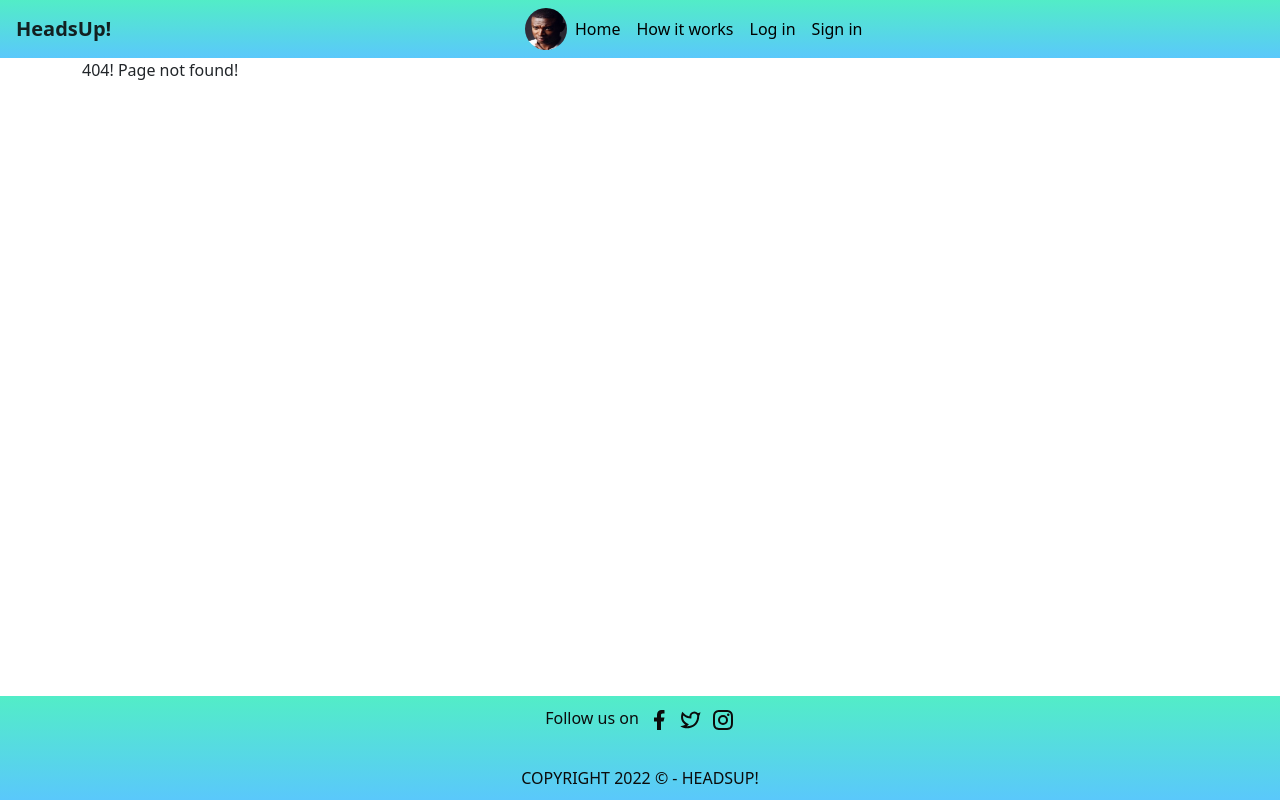
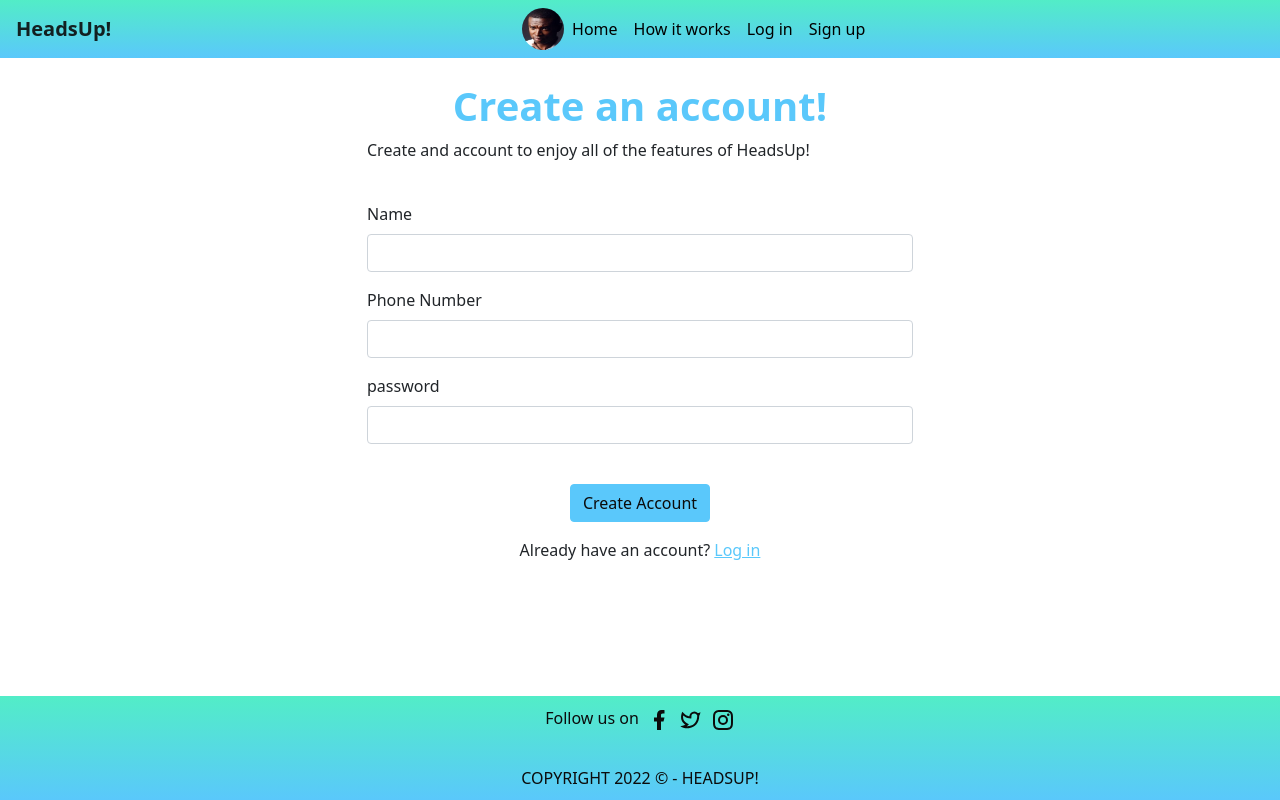
Before and after one commit to Ahyeonn/COLAB-8, a Vue app in the folder front-end/: page /sign-up in a window 1280 px wide. Before the commit this address had no page. Built offline with nearby package versions, Linux system fonts and the light colour scheme.

Commit message:
feat: register user and store the data to the database

```diff
--- a/front-end/src/components/TheHeader.vue
+++ b/front-end/src/components/TheHeader.vue
@@ -28,7 +28,7 @@
             <router-link class="nav-link" to="/log-in">Log in</router-link>
           </li>
           <li class="nav-item">
-            <router-link class="nav-link" to="/sign-in">Sign in</router-link>
+            <router-link class="nav-link" to="/sign-up">Sign up</router-link>
           </li>
         </ul>
       </div>
--- a/front-end/src/router/index.js
+++ b/front-end/src/router/index.js
@@ -2,7 +2,7 @@ import {createRouter, createWebHistory} from 'vue-router'
 import HomeView from '@/views/HomeView.vue'
 import ContactInfo from "@/views/ContactInfo";
 import LogIn from "@/views/auth/LogIn";
-import SignIn from "@/views/auth/SignIn";
+import SignUp from "@/views/auth/SignUp";
 import NotFound from '@/views/NotFound.vue';
 
 const routes = [
@@ -32,9 +32,9 @@ const routes = [
         component: LogIn
     },
     {
-        path: '/sign-in',
-        name: 'SignIn',
-        component: SignIn
+        path: '/sign-up',
+        name: 'SignUp',
+        component: SignUp
     },
     {
         path: '/about',
--- a/front-end/src/store/modules/auth.js
+++ b/front-end/src/store/modules/auth.js
@@ -1,3 +1,5 @@
+import axios from "axios";
+
 export default {
     state() {
         return {
@@ -14,5 +16,20 @@ export default {
         }
     },
     actions: {
+        register(context, user) {
+            axios.post('https://colab8.herokuapp.com/api/users/signup', {
+                owner_id: null,
+                name: user.name,
+                phone_number: user.phoneNumber,
+                password: user.password,
+            })
+                .then(res => {
+                    console.log(res.data);
+                    context.commit('UPDATE_USER', user);
+                })
+                .catch(error => {
+                    console.log(error.response)
+                })
+        }
     }
 }
--- a/front-end/src/views/auth/LogIn.vue
+++ b/front-end/src/views/auth/LogIn.vue
@@ -58,7 +58,7 @@ export default {
               type="submit"
           />
           <p class="pt-3">Don’t have an account?
-            <router-link to="/sign-in">Sign up</router-link>
+            <router-link to="/sign-up">Sign up</router-link>
           </p>
         </div>
       </form>
--- a/front-end/src/views/auth/SignIn.vue
+++ b/front-end/src/views/auth/SignUp.vue
@@ -2,20 +2,49 @@
 import BaseInput from "@/components/Form/BaseInput";
 import BaseButton from "@/components/UI/BaseButton";
 
+import useVuelidate from '@vuelidate/core'
+import {required, alpha, minLength} from '@vuelidate/validators'
+
 export default {
-  name: "SignIn",
+  name: "SignUp",
   components: {
     BaseInput,
     BaseButton
   },
+  setup: () => ({v$: useVuelidate()}),
   computed: {
     user() {
       return this.$store.state.auth.user
     }
   },
+  validations() {
+    return {
+      user: {
+        name: {
+          required,
+          alpha,
+          minLength: minLength(3),
+          $autoDirty: true,
+        },
+        phoneNumber: {
+          required,
+          minLength: minLength(10),
+          $autoDirty: true,
+        },
+        password: {
+          required,
+          minLength: minLength(8),
+          $autoDirty: true,
+        }
+      }
+    }
+  },
   methods: {
     updateUser({key, value}) {
       this.$store.commit('UPDATE_USER', {[key]: value})
+    },
+    signUp() {
+      this.$store.dispatch('register', this.user)
     }
   }
 }
@@ -30,7 +59,7 @@ export default {
   </div>
   <div class="row">
     <div class="col-md-6 mx-auto">
-      <form @submit.prevent="">
+      <form @submit.prevent="signUp">
         <!-- Name -->
         <div class="mb-3">
           <BaseInput
@@ -39,7 +68,17 @@ export default {
               label="Name"
               :modelValue="user.name"
               @input="(event) => updateUser({key: 'name', value: event.target.value})"
+              :invalid="v$.user.name.$error"
           />
+          <!-- Display errors -->
+          <template v-if="v$.user.name.$error">
+            <template
+                v-for="(error, index) of v$.user.name.$errors"
+                :key="index"
+            >
+              <p>{{ error.$message }}</p>
+            </template>
+          </template>
         </div>
         <!-- Phone Number -->
         <div class="mb-3">
@@ -50,7 +89,17 @@ export default {
               type="tel"
               :modelValue="user.phoneNumber"
               @input="(event) => updateUser({key: 'phoneNumber', value: event.target.value})"
+              :invalid="v$.user.phoneNumber.$error"
           />
+          <!-- Display errors -->
+          <template v-if="v$.user.phoneNumber.$error">
+            <template
+                v-for="(error, index) of v$.user.phoneNumber.$errors"
+                :key="index"
+            >
+              <p>{{ error.$message }}</p>
+            </template>
+          </template>
         </div>
         <!-- Password -->
         <div class="mb-3">
@@ -61,7 +110,17 @@ export default {
               type="password"
               :modelValue="user.password"
               @input="(event) => updateUser({key: 'password', value: event.target.value})"
+              :invalid="v$.user.password.$error"
           />
+          <!-- Display errors -->
+          <template v-if="v$.user.password.$error">
+            <template
+                v-for="(error, index) of v$.user.password.$errors"
+                :key="index"
+            >
+              <p>{{ error.$message }}</p>
+            </template>
+          </template>
         </div>
         <div class="text-center">
           <BaseButton
```
